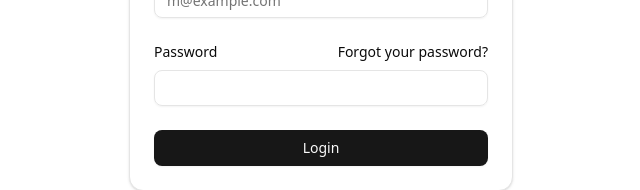
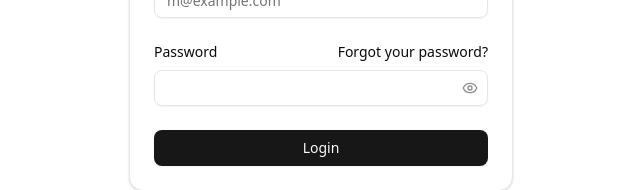
Before and after one commit to Cesron/bright-hill-collective-admin, a Next.js app: page /login in a window 1280 px wide. Shown: the part 370-560 px from the top of the page, without its empty margins (319-959 px from the left). Built offline with nearby package versions, Linux system fonts and the light colour scheme.

Commit message:
feat: add password visibility toggle to login form

```diff
--- a/src/app/(auth)/login/_components/login-form.tsx
+++ b/src/app/(auth)/login/_components/login-form.tsx
@@ -1,6 +1,7 @@
 "use client"
 
 import { useLoginForm } from "../_hooks/use-login-form"
+import { EyeIcon, EyeOffIcon } from "lucide-react"
 import Link from "next/link"
 
 import { Button } from "@/components/ui/button"
@@ -15,7 +16,7 @@ import {
 import { Input } from "@/components/ui/input"
 
 export function LoginForm() {
-  const { form, onSubmit } = useLoginForm()
+  const { form, onSubmit, isVisible, toggleVisibility } = useLoginForm()
 
   return (
     <Form {...form}>
@@ -56,9 +57,29 @@ export function LoginForm() {
                   Forgot your password?
                 </Link>
               </div>
-              <FormControl>
-                <Input id="password" type="password" {...field} />
-              </FormControl>
+              <div className="relative">
+                <FormControl>
+                  <Input
+                    id="password"
+                    className="pe-9"
+                    type={isVisible ? "text" : "password"}
+                    {...field}
+                  />
+                </FormControl>
+
+                <Button
+                  size="icon"
+                  type="button"
+                  variant="ghost"
+                  className="text-muted-foreground/80 hover:text-foreground absolute inset-y-0 end-0 rounded-l-none hover:bg-transparent"
+                  onClick={toggleVisibility}
+                  aria-label={isVisible ? "Hide password" : "Show password"}
+                  aria-pressed={isVisible}
+                  aria-controls="password"
+                >
+                  {isVisible ? <EyeOffIcon size={16} /> : <EyeIcon size={16} />}
+                </Button>
+              </div>
               <FormMessage />
             </FormItem>
           )}
--- a/src/app/(auth)/login/_hooks/use-login-form.tsx
+++ b/src/app/(auth)/login/_hooks/use-login-form.tsx
@@ -1,9 +1,16 @@
+import { useState } from "react"
 import { useForm } from "react-hook-form"
 
 import { loginSchema, LoginValues } from "../_lib/login-schema"
 import { zodResolver } from "@hookform/resolvers/zod"
 
 export function useLoginForm() {
+  const [isVisible, setIsVisible] = useState<boolean>(false)
+
+  function toggleVisibility() {
+    setIsVisible((prev) => !prev)
+  }
+
   const form = useForm<LoginValues>({
     resolver: zodResolver(loginSchema),
     defaultValues: {
@@ -16,5 +23,5 @@ export function useLoginForm() {
     console.log("Form submitted with data:", data)
   }
 
-  return { form, onSubmit }
+  return { form, onSubmit, isVisible, toggleVisibility }
 }
```
